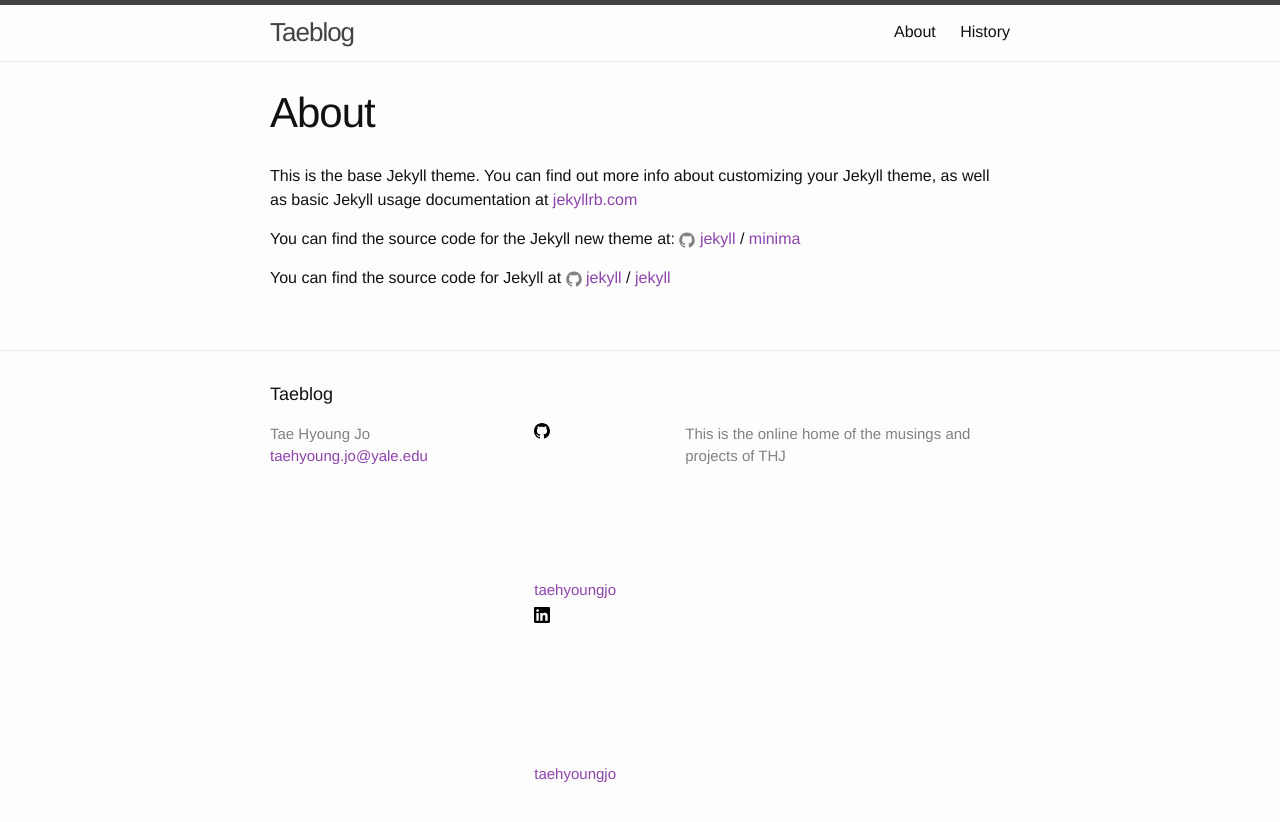
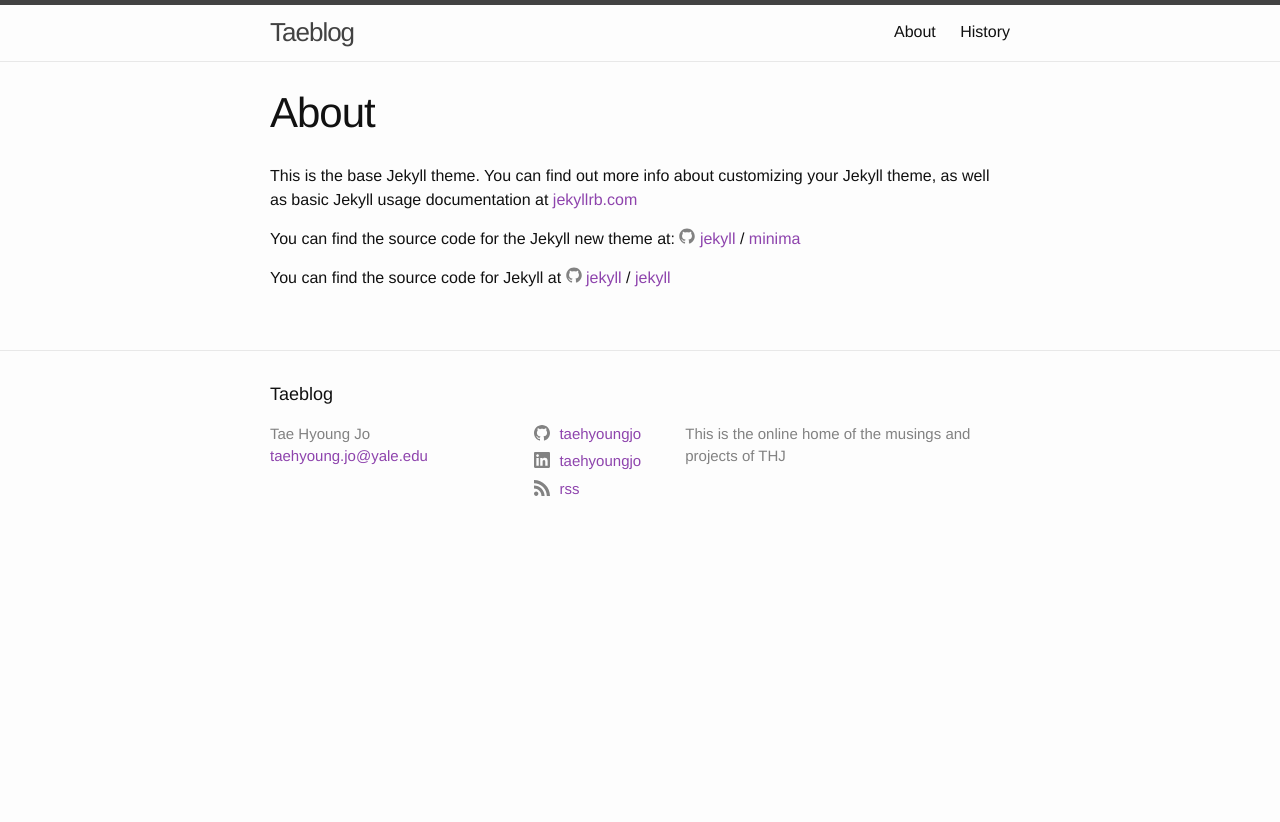
Before and after one commit to taehyoungjo/taeblog, a Jekyll site: the page built from about.md, in a window 1280 px wide. Shown: the top 822 px of the page. Built offline with Jekyll 4.4.1, drawn with Linux system fonts in a browser that asks for light colours.

Commit message:
Adjust scss for icons

```diff
--- a/_config.yml
+++ b/_config.yml
@@ -6,6 +6,7 @@ description: > # this means to ignore newlines until "baseurl:"
 
 linkedin_username: taehyoungjo
 github_username:  taehyoungjo
+rss: rss
 
 # Minima date format
 # refer to http://shopify.github.io/liquid/filters/date/ if you want to customize this
--- a/_sass/minima/_base.scss
+++ b/_sass/minima/_base.scss
@@ -195,23 +195,19 @@ pre {
 /**
  * Icons
  */
-.icon > svg {
+ .svg-icon {
+  width: 16px;
+  height: 16px;
   display: inline-block;
-  vertical-align: middle;
-
-  path {
-    fill: $grey-color;
-  }
+  fill: #{$grey-color};
+  padding-right: 5px;
+  vertical-align: text-top;
 }
 
 .social-media-list {
-  .icon {
-    padding-right: 5px;
-  }
-
-  li + li {
-    padding-top: 5px;
-  }
+li + li {
+  padding-top: 5px;
+}
 }
 
 
```
Also changed, not shown: 7 other files.
